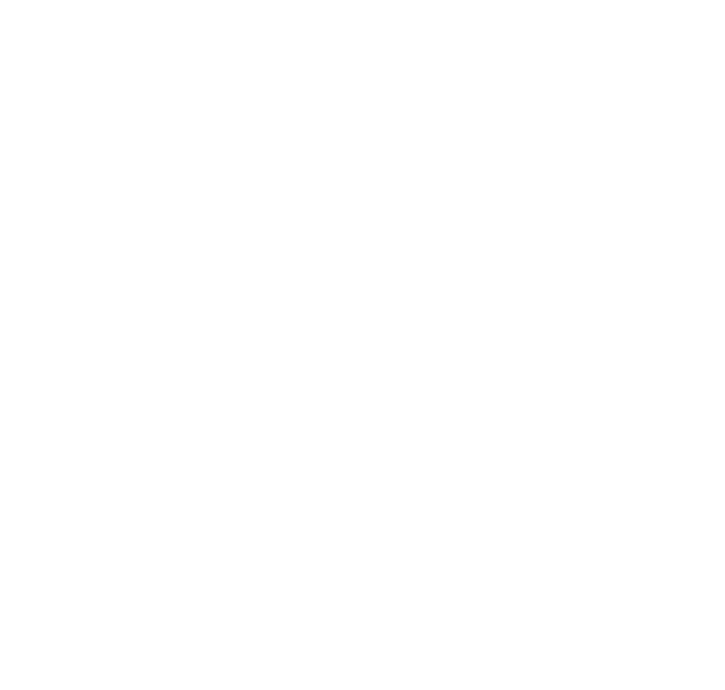
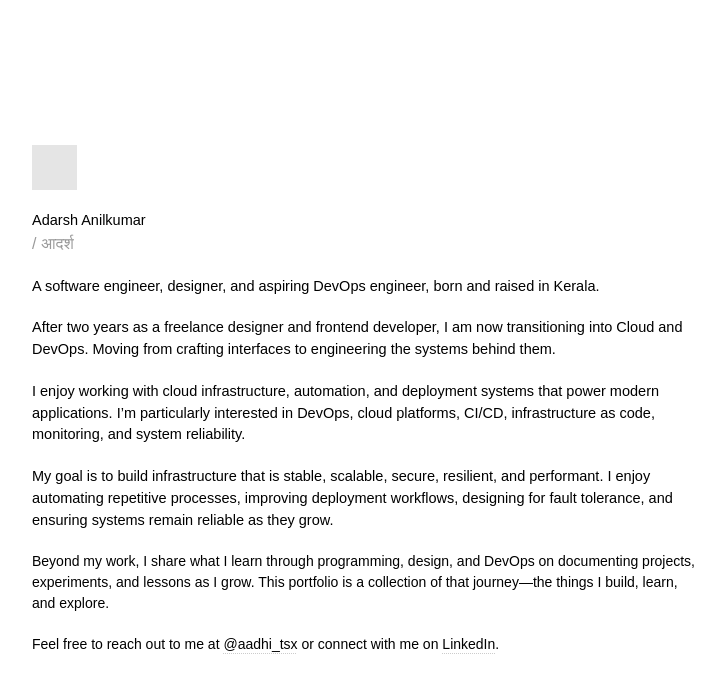
Before and after one commit to bettercalladx6sh/adx6sh.sh, a Next.js app: page / in a window 1280 px wide. Shown: the top 690 px of the page, without its empty margins (272-997 px from the left). Built offline with nearby package versions, Linux system fonts and the light colour scheme.

Commit message:
feat: add content to page.tsx

```diff
--- a/app/page.tsx
+++ b/app/page.tsx
@@ -1,5 +1,79 @@
+import Link from "next/link";
+
+const LINKS = {
+  kerala: "https://www.google.com/search?q=kerala&ie=UTF-8",
+  twitter: "https://x.com/aadhi_tsx",
+  linkedin: "https://www.linkedin.com/in/adarsh--anilkumar/",
+  youtube: "https://www.youtube.com/@th3atcodeguy",
+} as const;
+
+const linkStyles =
+  "underline decoration-dotted decoration-[1.3px] underline-offset-4 transition-opacity duration-150 ease-(--ease-out-strong) [@media(hover:hover)]:hover:opacity-70 decoration-black/20";
+
+const paragraphStyles = "font-inter text-[14px] font-medium text-black";
+
 export default function Home() {
   return (
-    <div className="flex items-center justify-center w-full min-h-screen bg-white"></div>
+    <div className="flex items-center justify-center w-full min-h-screen bg-white">
+      <div className="flex flex-col items-start justify-center w-2xl h-screen gap-5">
+        <div className="flex flex-col gap-5 w-full" id="head">
+          <div className="flex items-center justify-center w-11.25 aspect-square bg-black/10"></div>
+          <div className="flex flex-col items-start justify-center w-full font-inter font-medium">
+            <h3 className="text-black text-[14.5px]">Adarsh Anilkumar</h3>
+            <p className="text-black/40 font-devanagari">/ आदर्श</p>
+          </div>
+        </div>
+        <div className="flex flex-col items-start justify-center w-full h-auto gap-5 text-[14.5px] font-inter font-medium">
+          <p className="text-black">
+            A software engineer, designer, and aspiring DevOps engineer, born
+            and raised in Kerala.
+          </p>
+          <p className="text-black">
+            After two years as a freelance designer and frontend developer, I am
+            now transitioning into Cloud and DevOps. Moving from crafting
+            interfaces to engineering the systems behind them.
+          </p>
+          <p className="text-black">
+            I enjoy working with cloud infrastructure, automation, and
+            deployment systems that power modern applications. I’m particularly
+            interested in DevOps, cloud platforms, CI/CD, infrastructure as
+            code, monitoring, and system reliability.
+          </p>
+          <p className="text-black">
+            My goal is to build infrastructure that is stable, scalable, secure,
+            resilient, and performant. I enjoy automating repetitive processes,
+            improving deployment workflows, designing for fault tolerance, and
+            ensuring systems remain reliable as they grow.
+          </p>
+          <span className={paragraphStyles}>
+            Beyond my work, I share what I learn through programming, design,
+            and DevOps on documenting projects, experiments, and lessons as I
+            grow. This portfolio is a collection of that journey—the things I
+            build, learn, and explore.
+          </span>
+          <p className={paragraphStyles}>
+            Feel free to reach out to me at{" "}
+            <Link
+              href={LINKS.twitter}
+              target="_blank"
+              rel="noopener noreferrer"
+              className={linkStyles}
+            >
+              @aadhi_tsx
+            </Link>{" "}
+            or connect with me on{" "}
+            <Link
+              href={LINKS.linkedin}
+              target="_blank"
+              rel="noopener noreferrer"
+              className={linkStyles}
+            >
+              LinkedIn
+            </Link>
+            .
+          </p>
+        </div>
+      </div>
+    </div>
   );
 }
```
